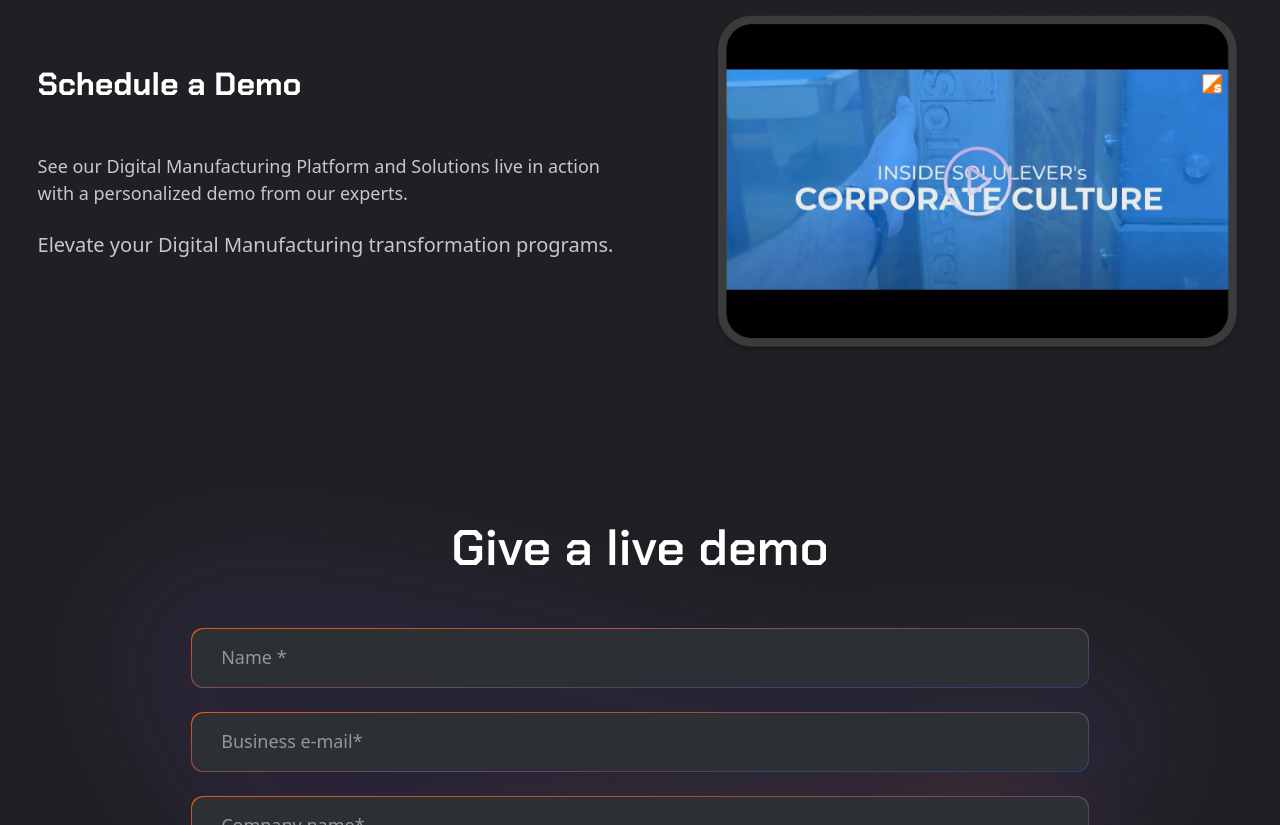
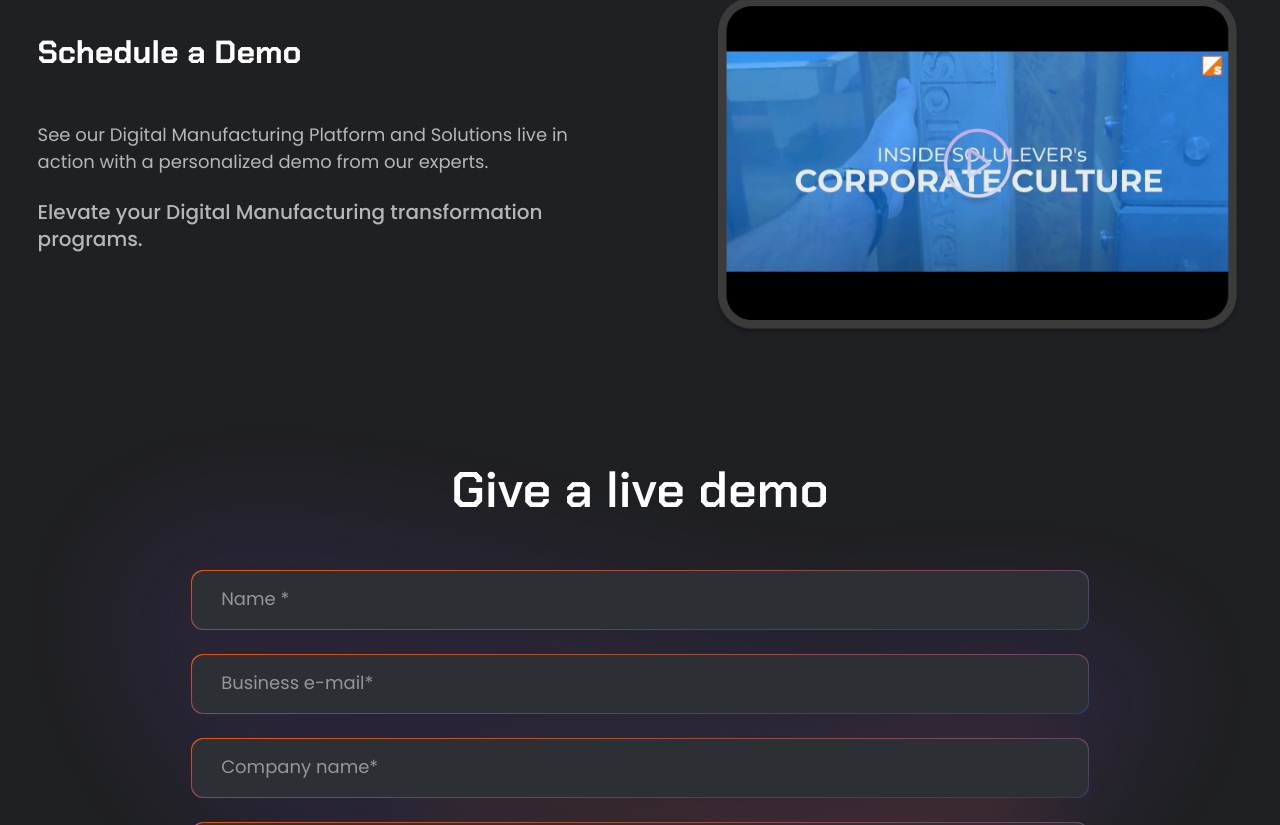
Before and after one commit to Rishabh-user/brabo, a React (Create React App) app: page /schedule-demo in a window 1280 px wide. Shown: the part 175-1000 px from the top of the page. Built offline with nearby package versions, Linux system fonts and the light colour scheme; no server answers.

Commit message:
[UI Changes]

```diff
--- a/src/assets/css/style.css
+++ b/src/assets/css/style.css
@@ -2,13 +2,15 @@
     --dark: #1F2023;
     --light: #F2F3FA;
     --white: #fff;
+    --light-white: #E8E8E8;
     --black: #000;
-    --section-gap: 80px;
+    --section-gap: 60px;
     --gradient-bg: #2c2f33;
     --hover-blue: #000823;
     --orange : #f24822;
     --primary: #1957F3;
 }
+.btn-primary{ background-color: var(--primary);}
 .btn{ min-width:265px; font-size: 20px; font-weight: 600; padding-top: 14px; padding-bottom: 14px;transition: all .5s ease-in;  border-radius: 12px}
 .btn:hover {background: linear-gradient(#f24822); background-color: #f24822; min-width: 280px;transition: all .5s ease-in;border-color: #f24822
 }
@@ -26,14 +28,15 @@
 .dark .form-control:focus, .dark .form-check-input:focus{color: var(--white);background-color: transparent;}
 section{ padding-top: var(--section-gap); padding-bottom: var(--section-gap); }
 footer{ padding-top: var(--section-gap);  }
-h1, h2, h3, h4, h5, h6{font-family: 'Chakra Petch', sans-serif;}
+body{ font-family: 'Poppins', sans-serif; color: var(--light-white);}
+.dark h1, .dark h2, .dark h3, .dark h4, .dark h5, .dark h6{ color: var(--white);}
+h1, h2, h3, h4, h5, h6{font-family: 'Chakra Petch', sans-serif; color: var(--primary);  }
 
 h2{font-size: 64px;font-weight: 700;line-height: 70px;}
 
 body{ font-size: 18px; font-weight: 400; line-height:normal; background-color: var(--light); color:var(--black); }
-p{line-height: 27px;}
 .logo-light{ display: none;}
-.dark{ background-color:var(--dark); color:var(--white); }
+.dark{ background-color:var(--dark); color:var(--light-white); }
 .dark .logo-dark{ display: none; }
 .dark .logo-light{ display: block;}
 
@@ -105,7 +108,7 @@
 .main_banner video{ mix-blend-mode: lighten; }
 .banner-logo{ display:flex; margin-bottom:2rem; }
 .main_banner .container{ position:relative; }
-.main_banner .owl-carousel{ height:300px;}
+.main_banner .owl-carousel{ height:350px;}
 .main_banner .owl-carousel .owl-stage-outer, .main_banner .owl-carousel .owl-stage{ height:100%;}
 .main_banner .owl-carousel .owl-stage{ display: flex; align-items: center; }
 .main_banner .owl-carousel.owl-drag .owl-item{ transform: scale(1);}
@@ -126,7 +129,7 @@
 /*Banner*/
 
 /*business-value*/
-.business-value{ background: url('../images/gredient.png') top center no-repeat;background-blend-mode: luminosity; ;background-size:contain; padding-top: calc(2 * var(--section-gap)); padding-bottom: calc(2 * var(--section-gap)); }
+.business-value{ background: url('../images/gredient.png') top center no-repeat;background-blend-mode: luminosity; ;background-size:contain; padding-top: calc(1 * var(--section-gap)); padding-bottom: calc(1 * var(--section-gap)); }
 .business-value h2{font-size: 72px; line-height: 80px; font-weight: 700; margin-bottom: 20px; color: var(--primary);}
 .dark .business-value h2{ color: var(--white); }
 .business-value .container{ position:relative; }
@@ -178,7 +181,7 @@
 /*Continuous-Innovation*/
 .Continuous-Innovation h2 { font-size: 64px; line-height: 70px; font-weight: 700;}
 .Continuous-Innovation p { font-size: 20px; line-height: 26px; font-weight: 400; width: 530px;}
-.Continuous-Innovation span { font-size: 20px; line-height: 26px; font-weight: 700; width: 530px; margin-bottom: 40px; display: flex; color: #8f9091;}
+.Continuous-Innovation span { font-size: 20px; line-height: 26px; font-weight: 700; width: 530px; margin-bottom: 40px; display: flex; opacity: 0.9;}
 .Continuous-Innovation-img {border-right: 1px solid #ccc;}
 .Continuous-Innovation .contant {margin-left: 30px;}
 /*Continuous-Innovation*/
--- a/src/pages/home/home.jsx
+++ b/src/pages/home/home.jsx
@@ -62,7 +62,7 @@
 		loop: true,
 		margin: 20,
 		dots: true,
-		nav: false,
+		nav: true,
 		responsiveClass: true,
 		responsive: {
 			0: {
```
